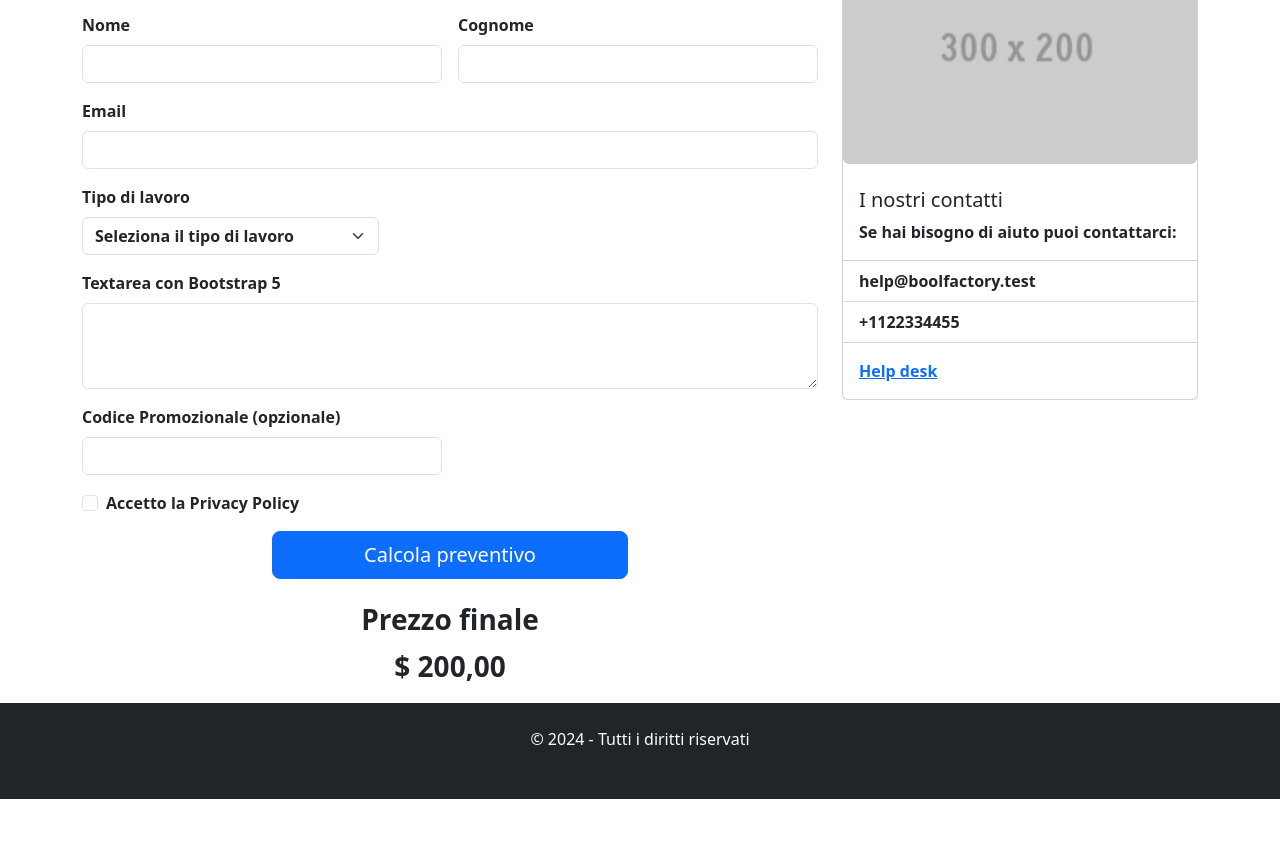
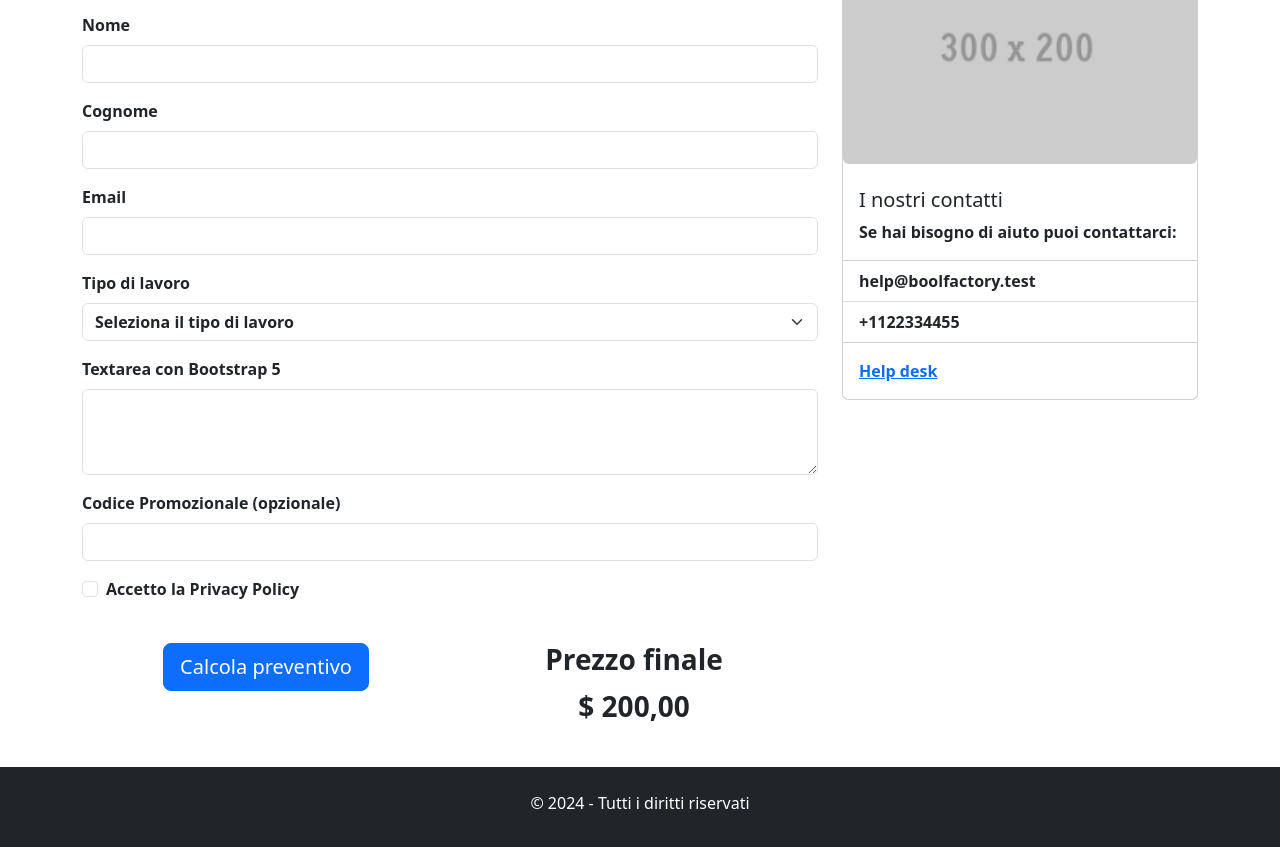
Before and after one commit to lucanovellihtml/bootstrap-preventivo, a plain HTML site: page index.html in a window 1280 px wide. Shown: the part 153-1000 px from the top of the page. Before the commit the page ends 952 px from the top, so only its background shows below. Drawn offline with nearby package versions, Linux system fonts and the light colour scheme.

Commit message:
add: modificated add: modificated responsivity of main between tags (CAMPO BOTTONE / CALCOLO DEL PREZZO)

```diff
--- a/index.html
+++ b/index.html
@@ -52,7 +52,7 @@
                             <div class="row g-3">
 
                                 <!-- CAMPO NOME -->
-                                <div class="col-sm-6">
+                                <div class="col-12">
                                     <label for="firstName" class="form-label">Nome</label>
                                     <input type="text" class="form-control" id="firstName" required="">
                                     <div class="invalid-feedback">
@@ -61,7 +61,7 @@
                                 </div>
 
                                 <!-- CAMPO COGNOME -->
-                                <div class="col-sm-6">
+                                <div class="col-12">
                                     <label for="lastName" class="form-label">Cognome</label>
                                     <input type="text" class="form-control" id="lastName" required="">
                                     <div class="invalid-feedback">
@@ -79,7 +79,7 @@
                                 </div>
 
                                 <!-- CAMPO "TIPO DI LAVORO" -->
-                                <div class="col-md-5">
+                                <div class="col-12">
                                     <label for="work" class="form-label">Tipo di lavoro</label>
                                     <select class="form-select fw-semibold" id="work" required="">
                                         <option value="">Seleziona il tipo di lavoro</option>
@@ -100,7 +100,7 @@
                                 </div>
 
                                 <!-- CAMPO CODICE PROMOZIONALE -->
-                                <div class="col-sm-6">
+                                <div class="col-12">
                                     <label for="code" class="form-label">Codice Promozionale (opzionale)</label>
                                     <input type="text" class="form-control" id="code" placeholder="" value=""
                                         required="">
@@ -109,19 +109,19 @@
                             </div>
 
                             <!-- CAMPO PRIVACY -->
-                            <div class="form-check my-3">
+                            <div class="form-check py-3">
                                 <input type="checkbox" class="form-check-input" id="same-address">
                                 <label class="form-check-label" for="same-address">Accetto la Privacy Policy</label>
                             </div>
 
                             <!-- CAMPO BOTTONE E CALCOLO DEL PREZZO -->
-                            <div class="container text-center">
-                                <div class="row d-flex flex-column gap-4">
-                                    <div class="col">
-                                        <button class="w-50 btn btn-primary btn-lg" type="submit">Calcola
+                            <div class="container-fluid text-center">
+                                <div class="row py-4">
+                                    <div class="col-md-6">
+                                        <button class=" btn btn-primary btn-lg" type="submit">Calcola
                                             preventivo</button>
                                     </div>
-                                    <div class="col">
+                                    <div class="col-md-6 ">
                                         <h3 class="fw-bolder">Prezzo finale</h3>
                                         <p class="fs-3 fw-bolder">$ 200,00</p>
                                     </div>
```
